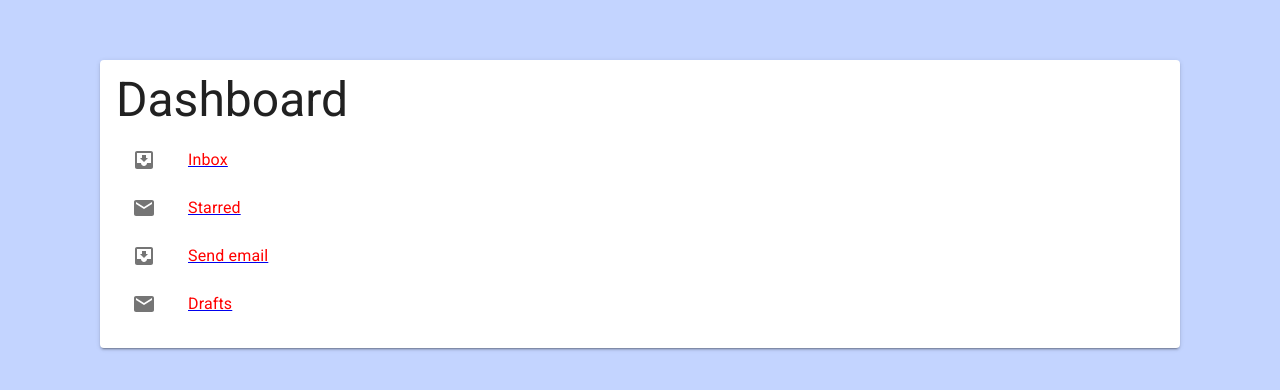
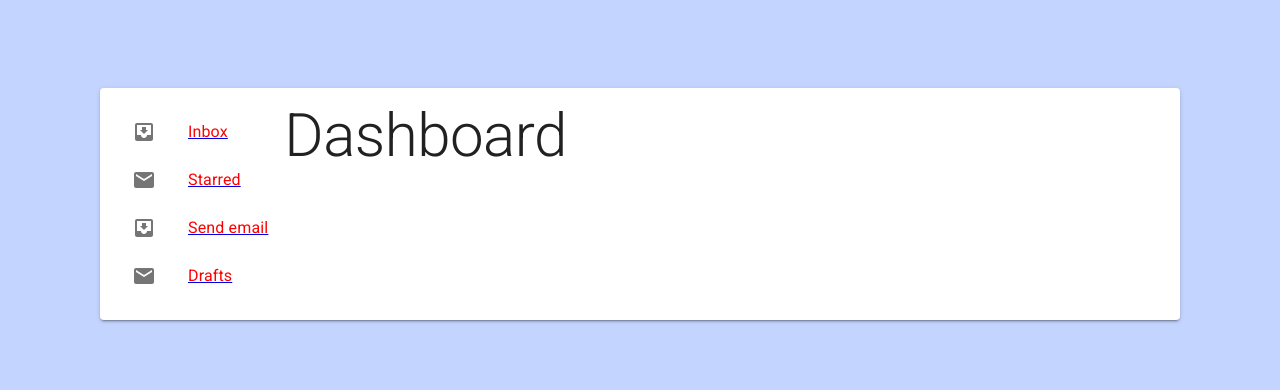
Before and after one commit to klauskpm/my-turborepo, a React (Create React App) app in the folder apps/testing-react/: page /dashboard in a window 1280 px wide. Shown: the part 196-586 px from the top of the page. Built offline with nearby package versions, Linux system fonts and the light colour scheme.

Commit message:
feat(testing-react): split dashboard component into Layout and Sidebar

```diff
--- a/apps/testing-react/src/routes/Dashboard.tsx
+++ b/apps/testing-react/src/routes/Dashboard.tsx
@@ -1,61 +1,12 @@
-import { Mail, MoveToInbox } from '@mui/icons-material';
-import {
-  Box,
-  Grid,
-  List,
-  ListItem,
-  ListItemButton,
-  ListItemIcon,
-  ListItemText,
-  Paper,
-  Typography
-} from '@mui/material';
-import { NavLink } from 'react-router-dom';
+import React from 'react';
+import { Typography } from '@mui/material';
 
-const styles = {
-  container: {
-    height: '100%',
-    alignItems: 'center',
-    background: '#C3D4FF'
-  },
-  paper: {
-    width: '1080px',
-    padding: '12px 16px',
-    display: 'flex',
-    flexDirection: 'column',
-    height: 'fit-content'
-  },
-  active: {
-    color: 'red'
-  }
-};
+import { Layout } from '../ui/Layout';
 
-function Dashboard() {
+export function Dashboard() {
   return (
-    <Grid container justifyContent='center' sx={styles.container}>
-      <Paper sx={styles.paper} elevation={2}>
-        <Typography variant='h3'>Dashboard</Typography>
-        <Box>
-          <List>
-            {['Inbox', 'Starred', 'Send email', 'Drafts'].map((text, index) => (
-              <ListItem key={text} disablePadding>
-                <NavLink to={`#${text}`}>
-                  {({isActive}) => (
-                    <ListItemButton sx={isActive ? styles.active : null}>
-                      <ListItemIcon>
-                        {index % 2 === 0 ? <MoveToInbox /> : <Mail />}
-                      </ListItemIcon>
-                      <ListItemText primary={text} />
-                    </ListItemButton>
-                  )}
-                </NavLink>
-              </ListItem>
-            ))}
-          </List>
-        </Box>
-      </Paper>
-    </Grid>
+    <Layout>
+      <Typography variant='h2'>Dashboard</Typography>
+    </Layout>
   )
 }
-
-export { Dashboard };
--- /dev/null
+++ b/apps/testing-react/src/ui/Layout.tsx
@@ -0,0 +1,37 @@
+import React from 'react';
+import { Grid, Paper } from '@mui/material';
+import { Sidebar } from './Sidebar';
+
+const styles = {
+  container: {
+    height: '100%',
+    alignItems: 'center',
+    background: '#C3D4FF'
+  },
+  paper: {
+    width: '1080px',
+    padding: '12px 16px',
+    display: 'flex',
+    flexDirection: 'column',
+    height: 'fit-content'
+  }
+};
+
+export interface LayoutProps {
+  children: React.ReactNode
+}
+
+export function Layout({ children }: LayoutProps) {
+  const appLinks = ['Inbox', 'Starred', 'Send email', 'Drafts'];
+
+  return (
+    <Grid container justifyContent='center' sx={styles.container}>
+      <Grid container component={Paper} elevation={2} sx={styles.paper}>
+        <Grid item display='flex' flexDirection='row'>
+          <Sidebar links={appLinks} />
+          {children}
+        </Grid>
+      </Grid>
+    </Grid>
+  );
+}
--- /dev/null
+++ b/apps/testing-react/src/ui/Sidebar.tsx
@@ -0,0 +1,37 @@
+import { Mail, MoveToInbox } from "@mui/icons-material";
+import { Box, List, ListItem, ListItemButton, ListItemIcon, ListItemText } from "@mui/material";
+import React from "react";
+import { NavLink } from "react-router-dom";
+
+const styles = {
+  active: {
+    color: 'red'
+  }
+};
+
+export interface SidebarProps {
+  links: string[]
+}
+
+export function Sidebar ({ links }: SidebarProps) {
+  return (
+    <Box>
+      <List>
+        {links.map((text, index) => (
+          <ListItem key={text} disablePadding>
+            <NavLink to={`#${text}`}>
+              {({isActive}) => (
+                <ListItemButton sx={isActive ? styles.active : null}>
+                  <ListItemIcon>
+                    {index % 2 === 0 ? <MoveToInbox /> : <Mail />}
+                  </ListItemIcon>
+                  <ListItemText primary={text} />
+                </ListItemButton>
+              )}
+            </NavLink>
+          </ListItem>
+        ))}
+      </List>
+    </Box>
+  );
+}
```
